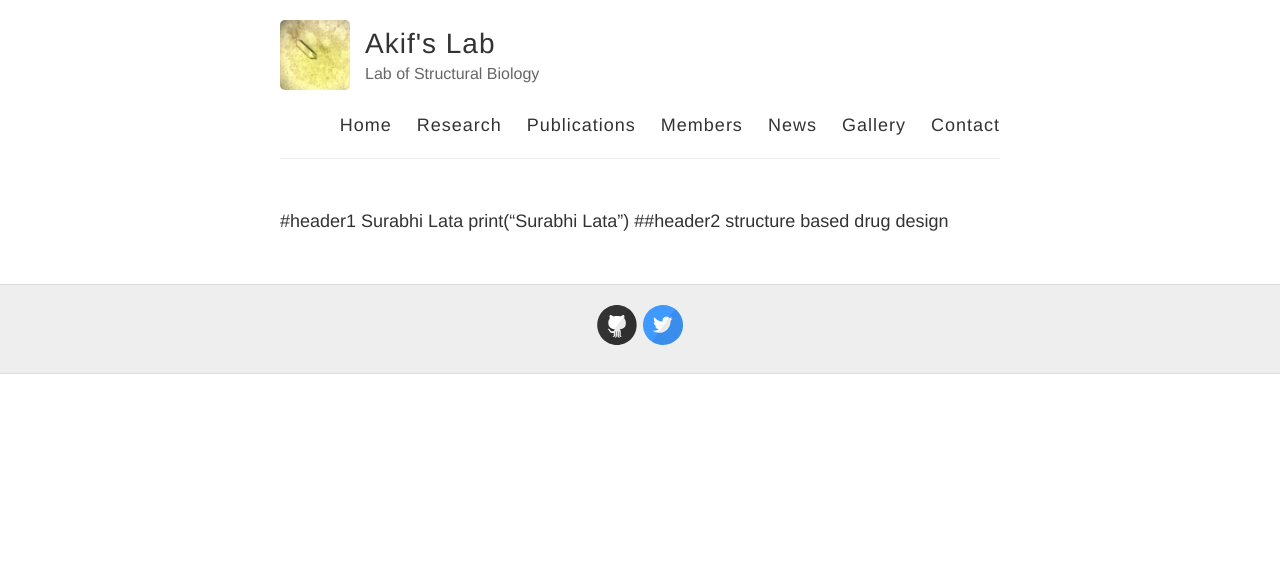
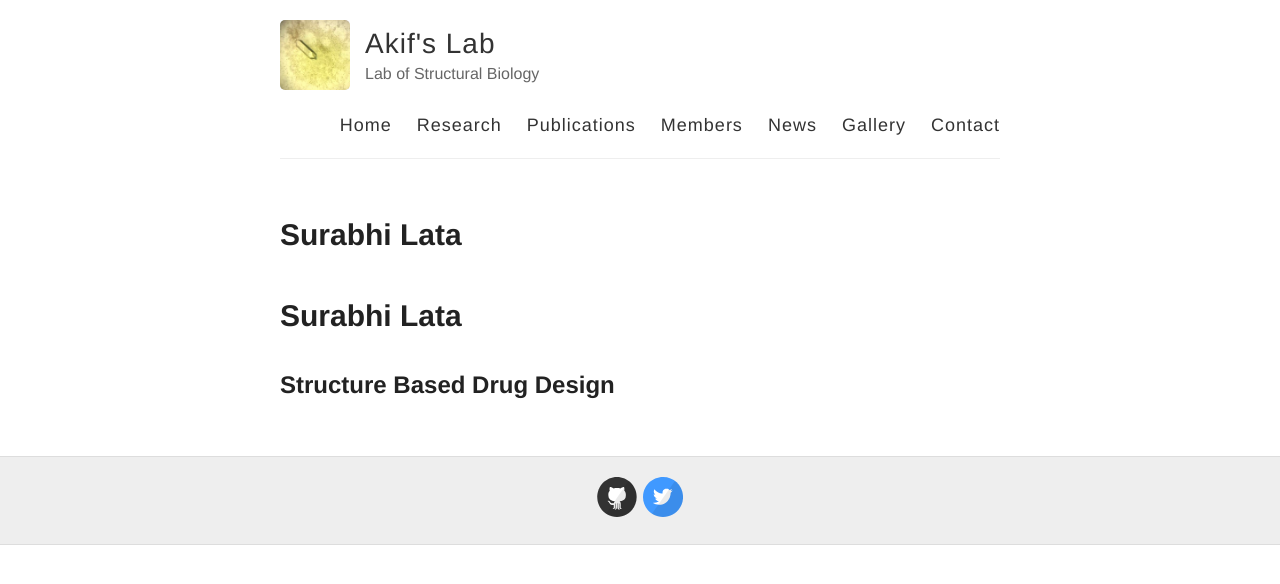
Before and after one commit to akifslab/akifslab.github.io, a Jekyll site: the page built from members.md, in a window 1280 px wide. Shown: the top 584 px of the page. Built offline with Jekyll 4.4.1, drawn with Linux system fonts in a browser that asks for light colours; our own code applies the rules of GitHub Pages for plain Markdown files.

Commit message:
Update members.md

```diff
--- a/members.md
+++ b/members.md
@@ -1,5 +1,2 @@
-#header1
-Surabhi Lata
-print("Surabhi Lata")
-##header2
-structure based drug design
+# Surabhi Lata
+## Structure Based Drug Design
```
